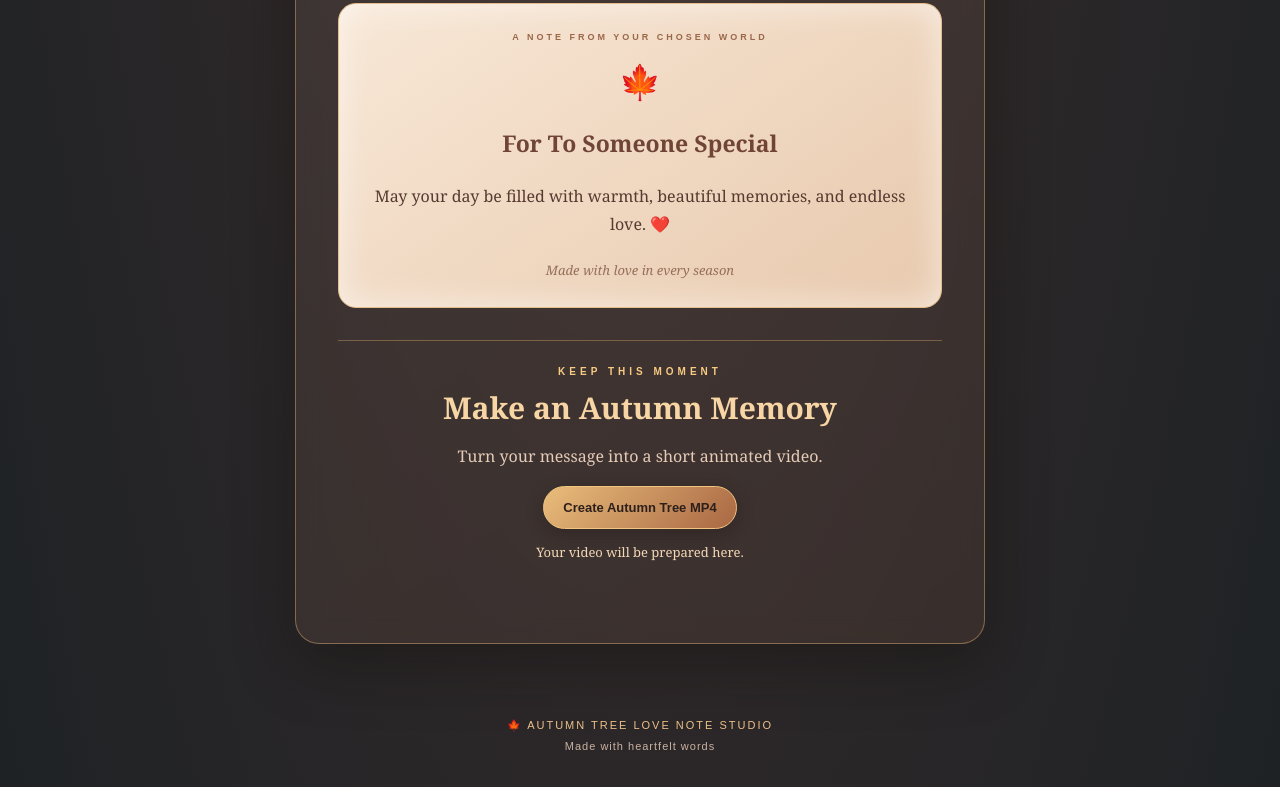
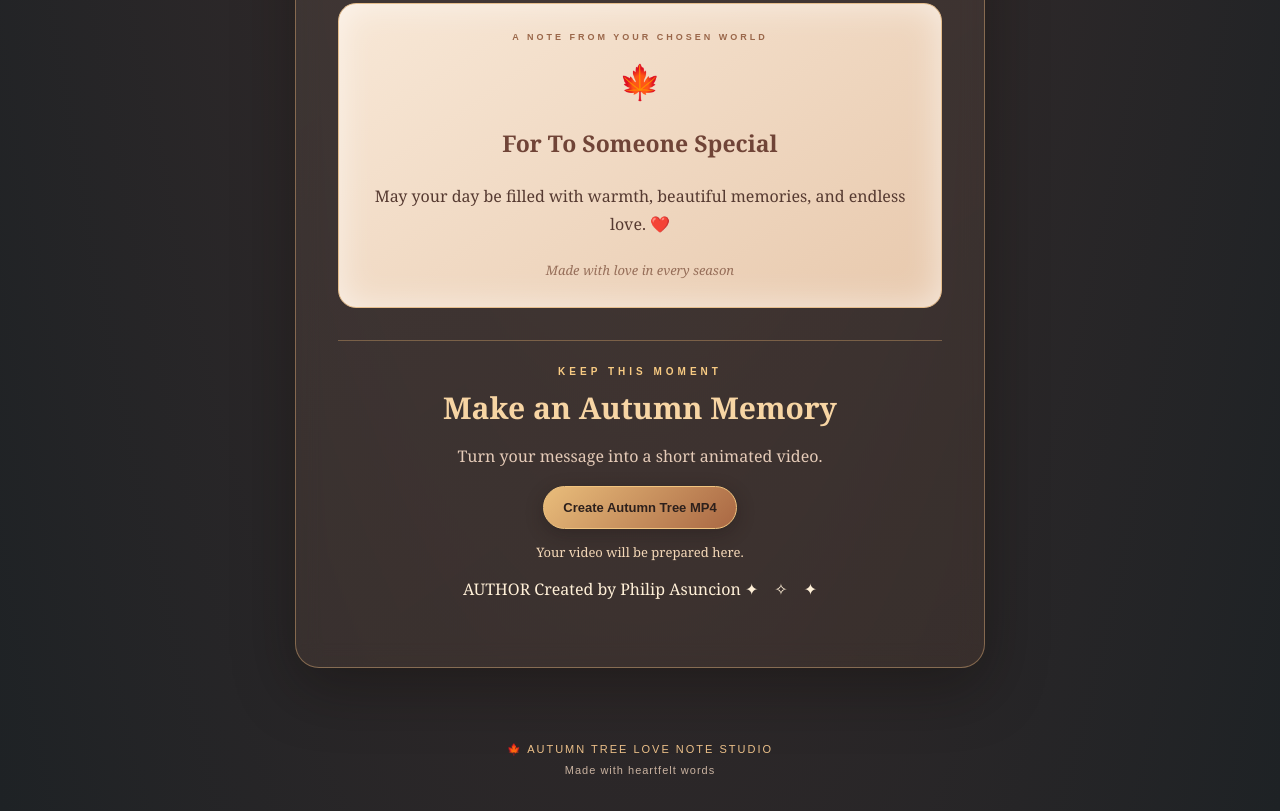
Before and after one commit to philipasuncion6-tech/AUTUMN-TREE-LOVE-NOTE-STUDIO, a website: page index.html in a window 1280 px wide. Shown: the part 2652-3463 px from the top of the page. Before the commit the page ends 3439 px from the top, so only its background shows below. Drawn offline with Linux system fonts and the light colour scheme.

Commit message:
Add isolated Winter Bear author signature mount

```diff
--- a/index.html
+++ b/index.html
@@ -47,13 +47,20 @@
 <label for="message">Your message</label><textarea id="message" maxlength="500" rows="6" placeholder="Write your heartfelt message here..."></textarea><div class="count-row"><span>Make every word count</span><span id="count">0 / 500</span></div>
 <div class="actions"><button id="previewBtn" type="button">Preview Note</button><button id="copyBtn" type="button">Copy Message</button><button id="downloadBtn" type="button">Save Message</button></div>
 <article class="preview"><div class="preview-label">A NOTE FROM YOUR CHOSEN WORLD</div><div class="preview-leaf" id="previewSymbol">🍁</div><h3>For <span id="previewTo">Someone Special</span></h3><p id="previewMessage">Your beautiful message will appear here...</p><div class="preview-footer">Made with love in every season</div></article>
-<section class="video-studio"><div class="eyebrow">KEEP THIS MOMENT</div><h2>Make an Autumn Memory</h2><p>Turn your message into a short animated video.</p><button id="videoBtn" type="button" onclick="createAutumnTreeVideo()">Create Autumn Tree MP4</button><p id="videoStatus" role="status">Your video will be prepared here.</p></section></section>
+<section class="video-studio"><div class="eyebrow">KEEP THIS MOMENT</div><h2>Make an Autumn Memory</h2><p>Turn your message into a short animated video.</p><button id="videoBtn" type="button" onclick="createAutumnTreeVideo()">Create Autumn Tree MP4</button><p id="videoStatus" role="status">Your video will be prepared here.</p>
+<div id="winterAuthorSignature" class="winter-author-signature" aria-live="polite" aria-hidden="true">
+  <span class="winter-author-label">AUTHOR</span>
+  <span class="winter-author-created">Created by</span>
+  <span class="winter-author-name">Philip Asuncion</span>
+  <span class="winter-author-sparkles" aria-hidden="true">✦　✧　✦</span>
+</div></section></section>
 </main>
 <footer>🍁 AUTUMN TREE LOVE NOTE STUDIO <span>Made with heartfelt words</span></footer>
 <script src="https://cdn.jsdelivr.net/npm/@ffmpeg/ffmpeg@0.12.10/dist/umd/ffmpeg.js"></script>
 <script src="https://cdn.jsdelivr.net/npm/@ffmpeg/util@0.12.1/dist/umd/index.js"></script>
 <script src="js/app.js?v=v18"></script>
 <script src="js/video.js?v=v14"></script>
+<script src="js/winter-signature.js?v=1"></script>
 <script>
 if ("serviceWorker" in navigator) {
   window.addEventListener("load", () => {
```
